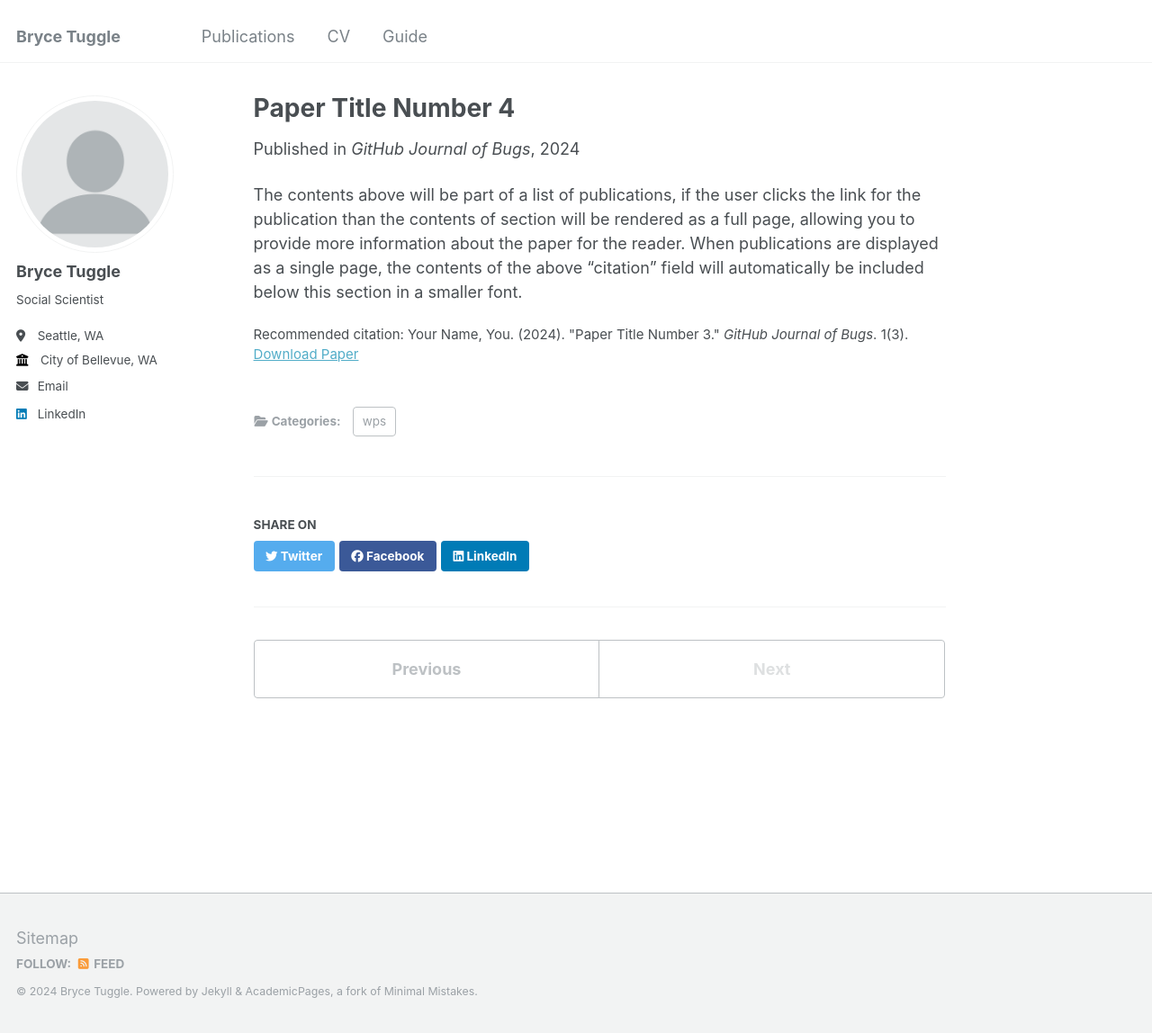
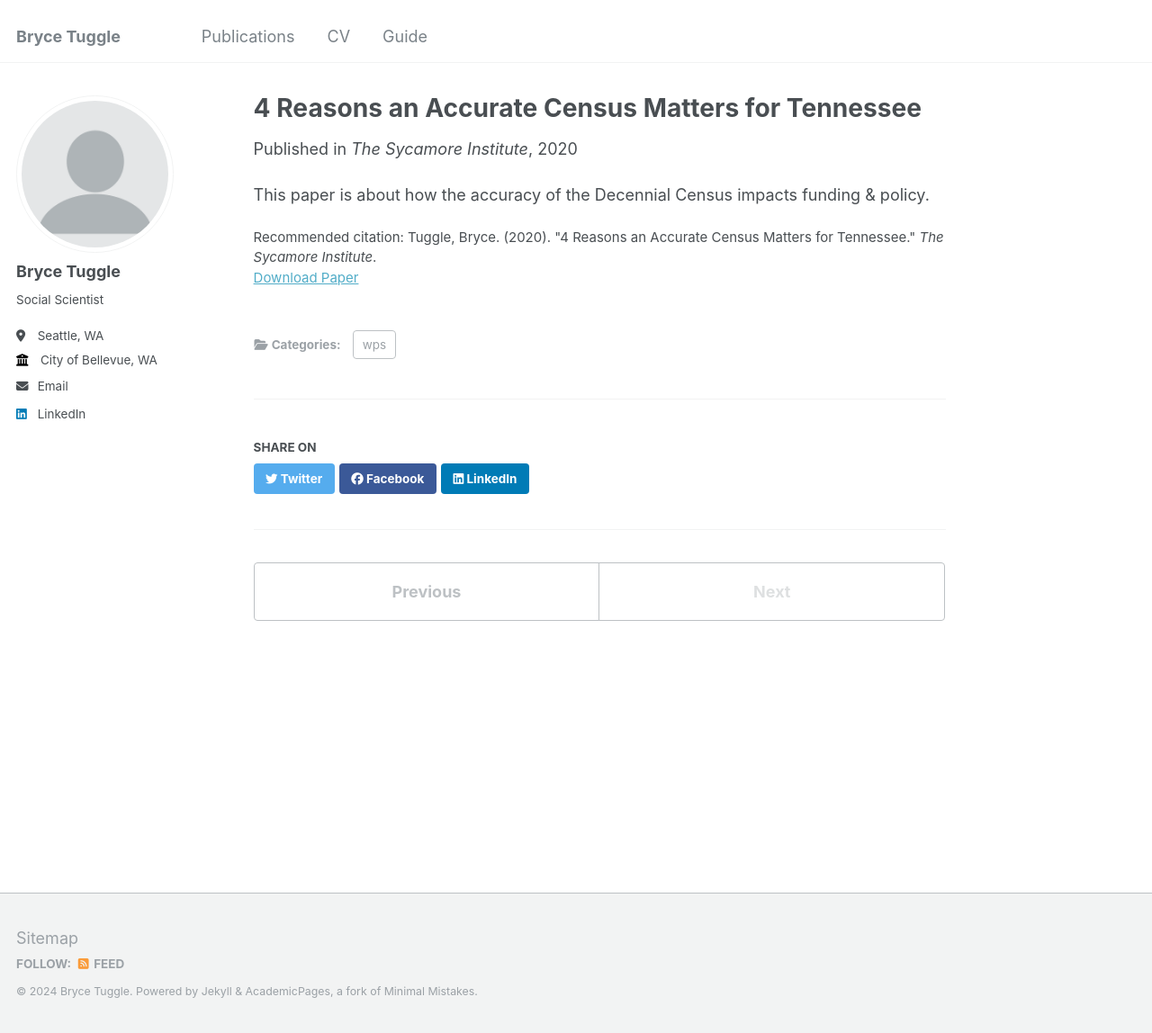
Before and after one commit to bwtuggle/bwtuggle.github.io, a Jekyll site: the page built from _publications/2024-02-17-paper-title-number-4.md, in a window 1280 px wide and 1148 px high. Shown: the whole window at 90% size. Built offline with Jekyll 4.4.1, drawn with Linux system fonts in a browser that asks for light colours.

Commit message:
Update 2024-02-17-paper-title-number-4.md
added 1st sycamore pub

```diff
--- a/_publications/2024-02-17-paper-title-number-4.md
+++ b/_publications/2024-02-17-paper-title-number-4.md
@@ -1,13 +1,13 @@
 ---
-title: "Paper Title Number 4"
+title: "4 Reasons an Accurate Census Matters for Tennessee"
 collection: publications
 category: wps
-permalink: /publication/2024-02-17-paper-title-number-4
-excerpt: 'This paper is about fixing template issue #693.'
-date: 2024-02-17
-venue: 'GitHub Journal of Bugs'
-paperurl: 'http://academicpages.github.io/files/paper3.pdf'
-citation: 'Your Name, You. (2024). &quot;Paper Title Number 3.&quot; <i>GitHub Journal of Bugs</i>. 1(3).'
+permalink: /publication/2020-02-20-census-4-reasons
+excerpt: 'This paper is about how the accuracy of the Decennial Census impacts funding & policy.'
+date: 2020-02-20
+venue: 'The Sycamore Institute'
+paperurl: 'https://sycamoretn.org/accurate-census-tennessee/'
+citation: 'Tuggle, Bryce. (2020). &quot;4 Reasons an Accurate Census Matters for Tennessee.&quot; <i>The Sycamore Institute</i>.'
 ---
 
-The contents above will be part of a list of publications, if the user clicks the link for the publication than the contents of section will be rendered as a full page, allowing you to provide more information about the paper for the reader. When publications are displayed as a single page, the contents of the above "citation" field will automatically be included below this section in a smaller font.
+This paper is about how the accuracy of the Decennial Census impacts funding & policy.
```
